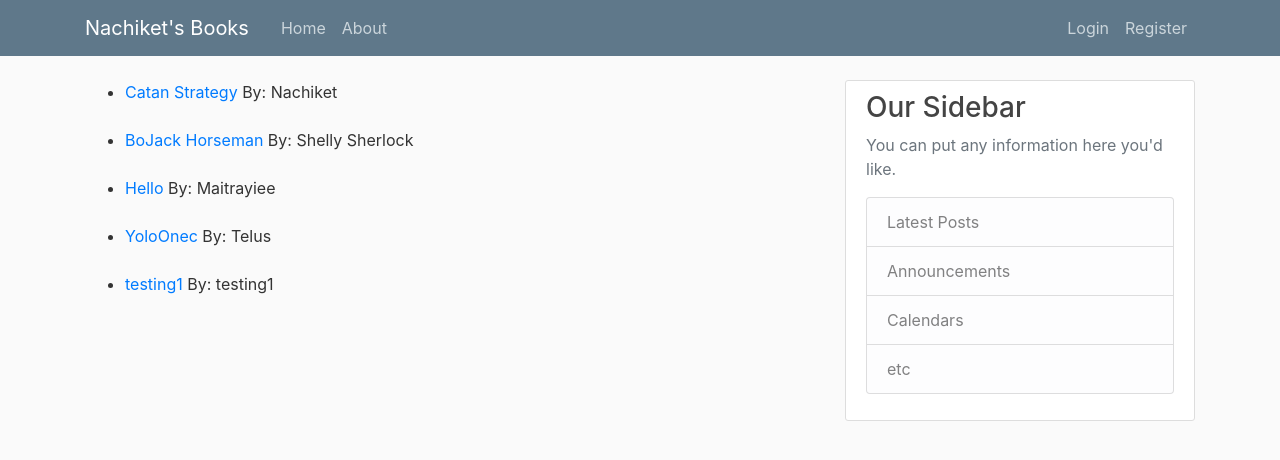
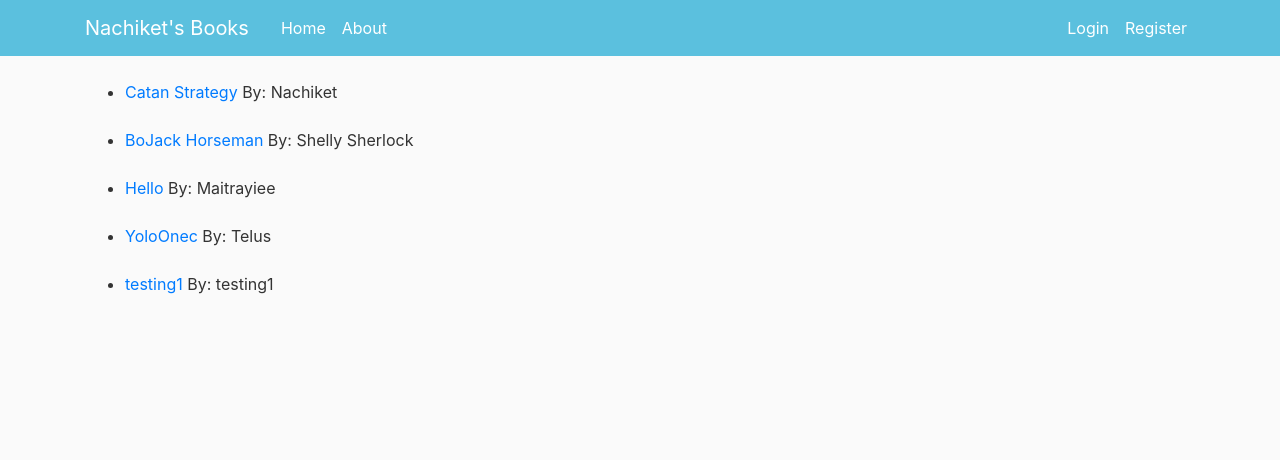
Before and after one commit to nachiket87/django2, a Django app: page / in a window 1280 px wide. Shown: the top 460 px of the page. Run offline with Django 3.2, Linux system fonts and the light colour scheme; data comes from the database, SQL or seed files in the repository; some libraries are stand-ins or nearby versions.

Commit message:
css edited

```diff
--- a/booklog/static/booklog/main.css
+++ b/booklog/static/booklog/main.css
@@ -13,11 +13,11 @@ body {
   }
 
   .bg-steel {
-    background-color: #5f788a;
+    background-color: #5bc0de;
   }
 
   .site-header .navbar-nav .nav-link {
-    color: #cbd5db;
+    color: #ffffff;
   }
 
   .site-header .navbar-nav .nav-link:hover {
--- a/booklog/templates/booklog/base.html
+++ b/booklog/templates/booklog/base.html
@@ -39,19 +39,8 @@
               <div class="col-md-8">
                 {% block content %}{% endblock %}
               </div>
-              <div class="col-md-4">
-                <div class="content-section">
-                  <h3>Our Sidebar</h3>
-                  <p class='text-muted'>You can put any information here you'd like.
-                    <ul class="list-group">
-                      <li class="list-group-item list-group-item-light">Latest Posts</li>
-                      <li class="list-group-item list-group-item-light">Announcements</li>
-                      <li class="list-group-item list-group-item-light">Calendars</li>
-                      <li class="list-group-item list-group-item-light">etc</li>
-                    </ul>
-                  </p>
-                </div>
-              </div>
+
+
             </div>
           </main>
 
```
